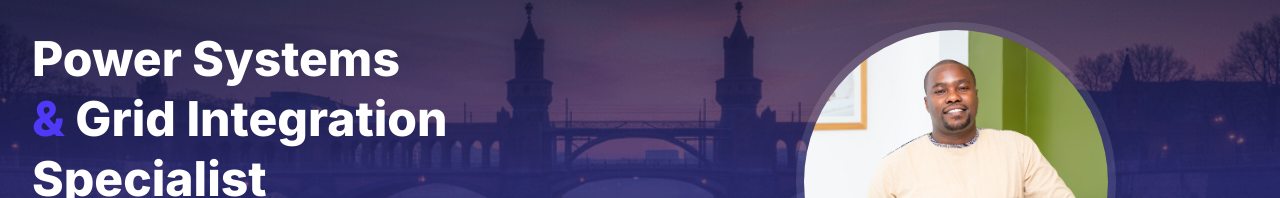
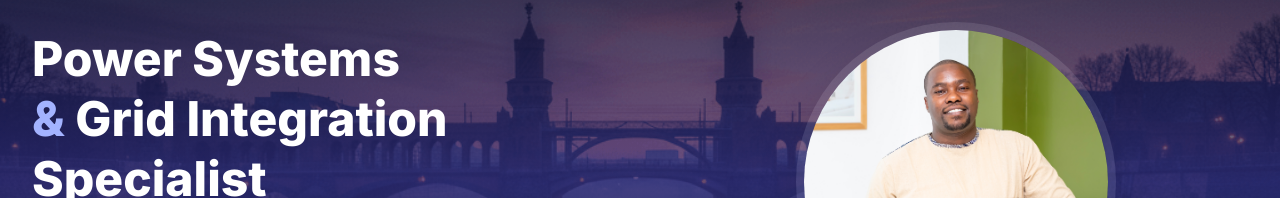
Before and after one commit to omari91/clifford-portfolio-v2, a Next.js app: page / in a window 1280 px wide. Shown: the part 283-481 px from the top of the page. Built offline with nearby package versions, Linux system fonts and the light colour scheme.

Commit message:
Improve desktop contrast for accessibility

```diff
--- a/app/page.tsx
+++ b/app/page.tsx
@@ -133,7 +133,7 @@ const Home = ({ setPage, t, language }: { setPage: SetPage; t: T; language: Lang
               {t.home.hero_title.split('&').map((part: string, i: number) => (
                 <React.Fragment key={i}>
                   {part} {i === 0 && <br className="hidden md:block" />}
-                  {i === 0 && <span className="text-indigo-600">&</span>}
+                  {i === 0 && <span className="text-indigo-300">&</span>}
                 </React.Fragment>
               ))}
             </h1>
@@ -3306,12 +3306,12 @@ const App = () => {
       <footer className="bg-gradient-to-b from-slate-900 to-slate-950 text-slate-400 py-12 text-center">
         <div className="max-w-7xl mx-auto px-4 sm:px-6 lg:px-8">
           <div className="liquid-card inline-flex items-center justify-center px-5 py-3 rounded-full mb-6">
-            <a href="https://www.linkedin.com/in/clifford-ondieki-tpm/" target="_blank" rel="noreferrer" className="text-gray-500 hover:text-[--highlight-gold] transition duration-300" title="LinkedIn Profile" aria-label="LinkedIn Profile">
+            <a href="https://www.linkedin.com/in/clifford-ondieki-tpm/" target="_blank" rel="noreferrer" className="text-gray-300 hover:text-[--highlight-gold] transition duration-300" title="LinkedIn Profile" aria-label="LinkedIn Profile">
               <Linkedin size={28} />
             </a>
           </div>
 
-          <p className="text-gray-400 text-sm mb-4">
+          <p className="text-gray-300 text-sm mb-4">
             Copyright &copy; {new Date().getFullYear()} {t.nav.brand} | {t.footer.tagline}
           </p>
           <p className="text-xs flex items-center justify-center gap-2">
--- a/components/SectionHeader.tsx
+++ b/components/SectionHeader.tsx
@@ -7,7 +7,7 @@ type SectionHeaderProps = {
 const SectionHeader = ({ title, sub, dark = false }: SectionHeaderProps) => (
   <header className={`py-16 lg:py-20 text-center ${dark ? 'bg-slate-950 text-white' : 'bg-indigo-900 text-white'} relative overflow-hidden`}>
     <h1 className="text-4xl sm:text-5xl lg:text-6xl font-black mb-8 tracking-tighter leading-[0.95]">{title}</h1>
-    <p className="text-lg sm:text-xl opacity-70 max-w-4xl mx-auto font-light leading-relaxed">{sub}</p>
+    <p className="text-lg sm:text-xl opacity-90 max-w-4xl mx-auto font-light leading-relaxed">{sub}</p>
   </header>
 );
 
```
